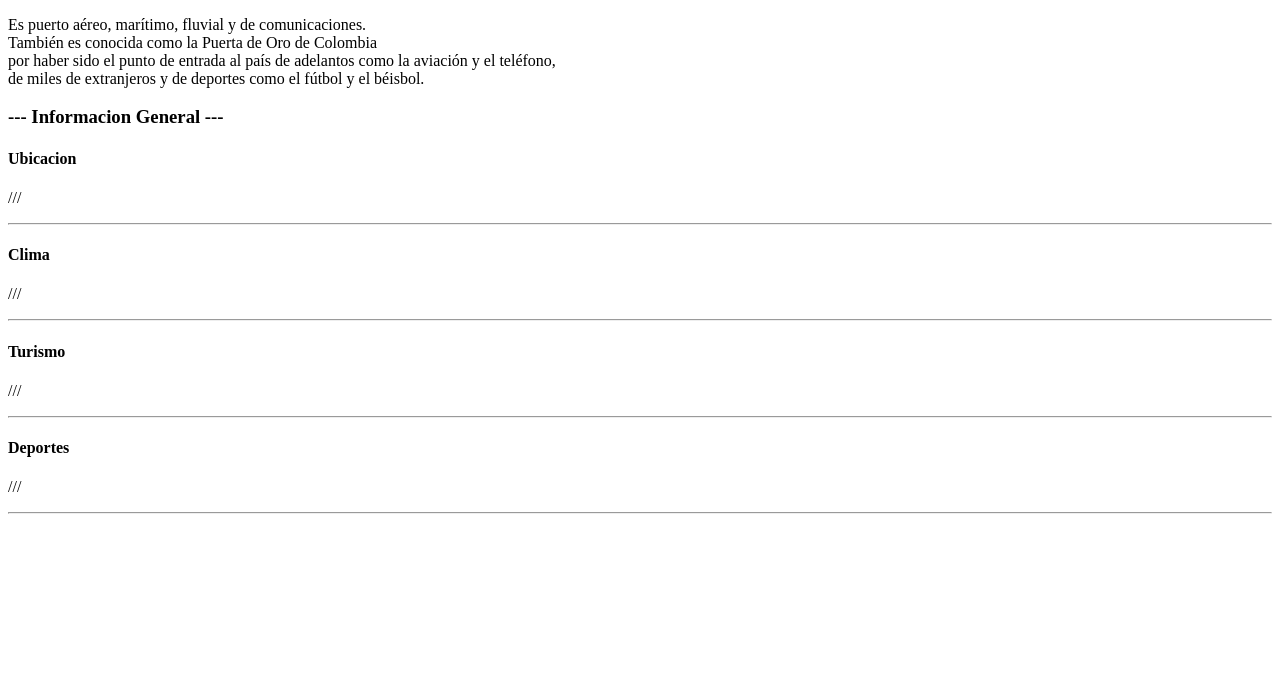
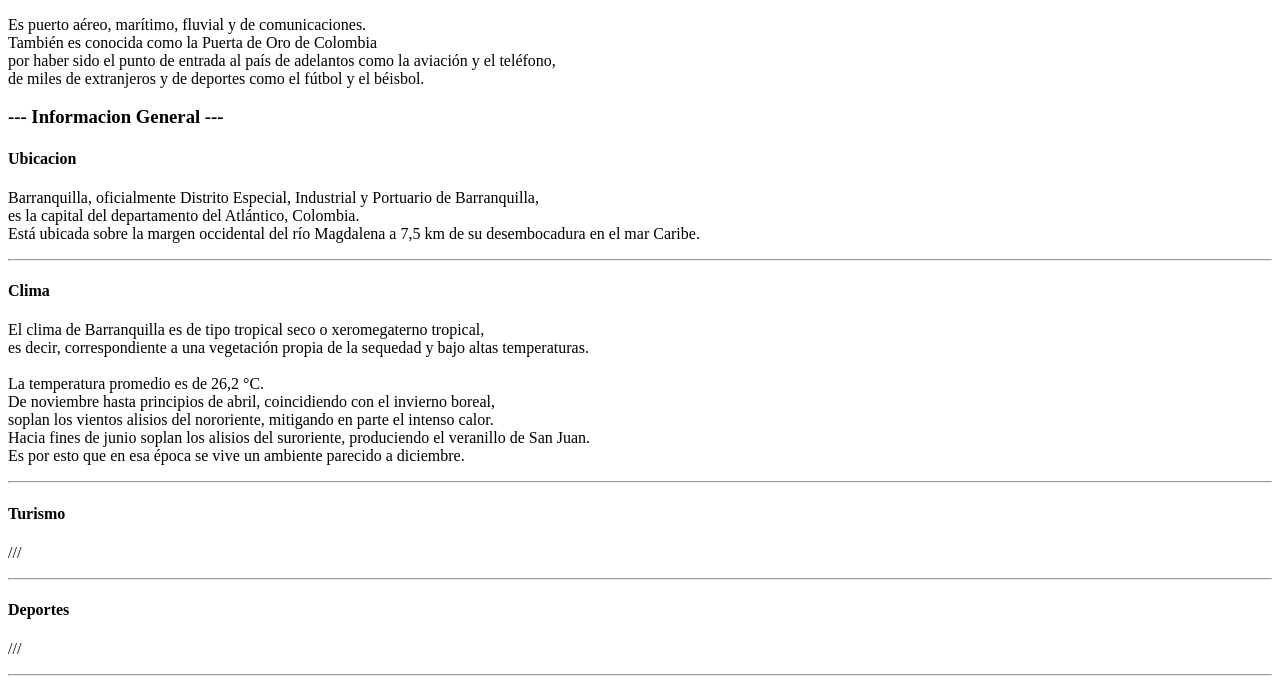
Before and after one commit to Srinsoo/Actividad_1, a plain HTML site: page index.html in a window 1280 px wide. Shown: the part 105-800 px from the top of the page. Drawn offline with Linux system fonts and the light colour scheme.

Commit message:
Ubicacion y clima

```diff
--- a/index.html
+++ b/index.html
@@ -24,13 +24,22 @@
     <h4>Ubicacion</h4>
 
     <p>
-        ///
+        Barranquilla, oficialmente Distrito Especial, Industrial y Portuario de Barranquilla,
+        <br>es la capital del departamento del Atlántico, Colombia.
+        <br>Está ubicada sobre la margen occidental del río Magdalena a 7,5 km de su desembocadura en el mar Caribe.
     </p>
     <hr>
     <h4>Clima</h4>
 
     <p>
-        ///
+        El clima de Barranquilla es de tipo tropical seco o xeromegaterno tropical,
+        <br>es decir, correspondiente a una vegetación propia de la sequedad y bajo altas temperaturas.
+        <br>
+        <br>La temperatura promedio es de 26,2 °C.
+        <br>De noviembre hasta principios de abril, coincidiendo con el invierno boreal,
+        <br>soplan los vientos alisios del nororiente, mitigando en parte el intenso calor.
+        <br>Hacia fines de junio soplan los alisios del suroriente, produciendo el veranillo de San Juan.
+        <br>Es por esto que en esa época se vive un ambiente parecido a diciembre.
     </p>
     <hr>
     <h4>Turismo</h4>
```
